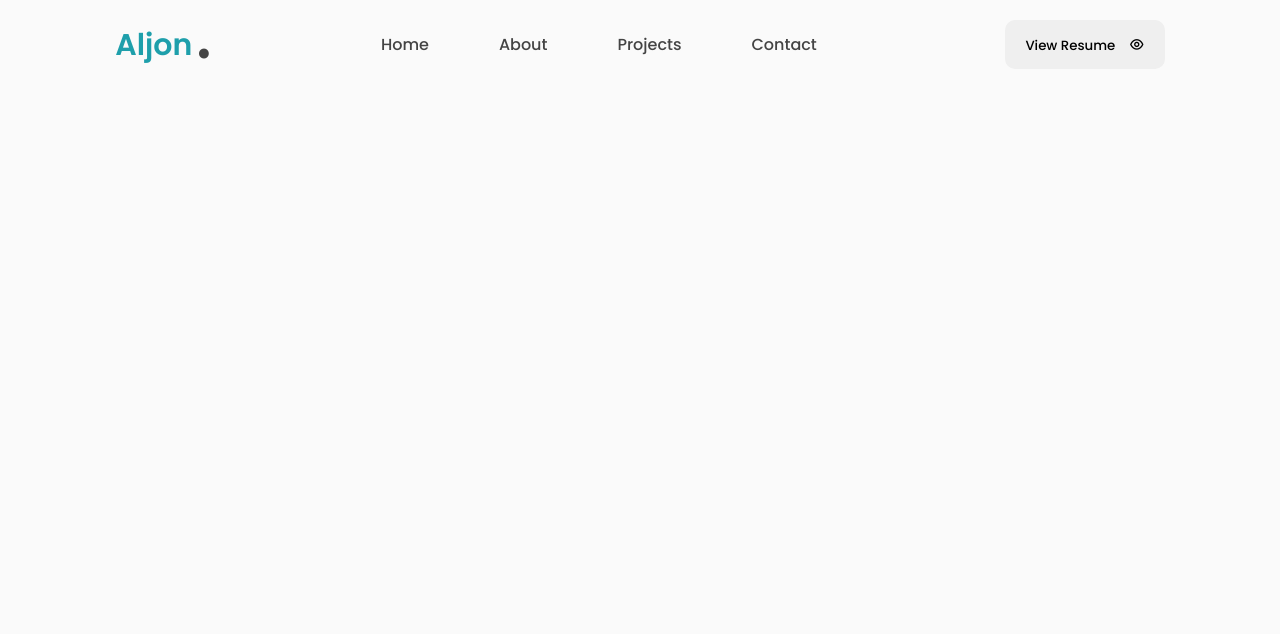
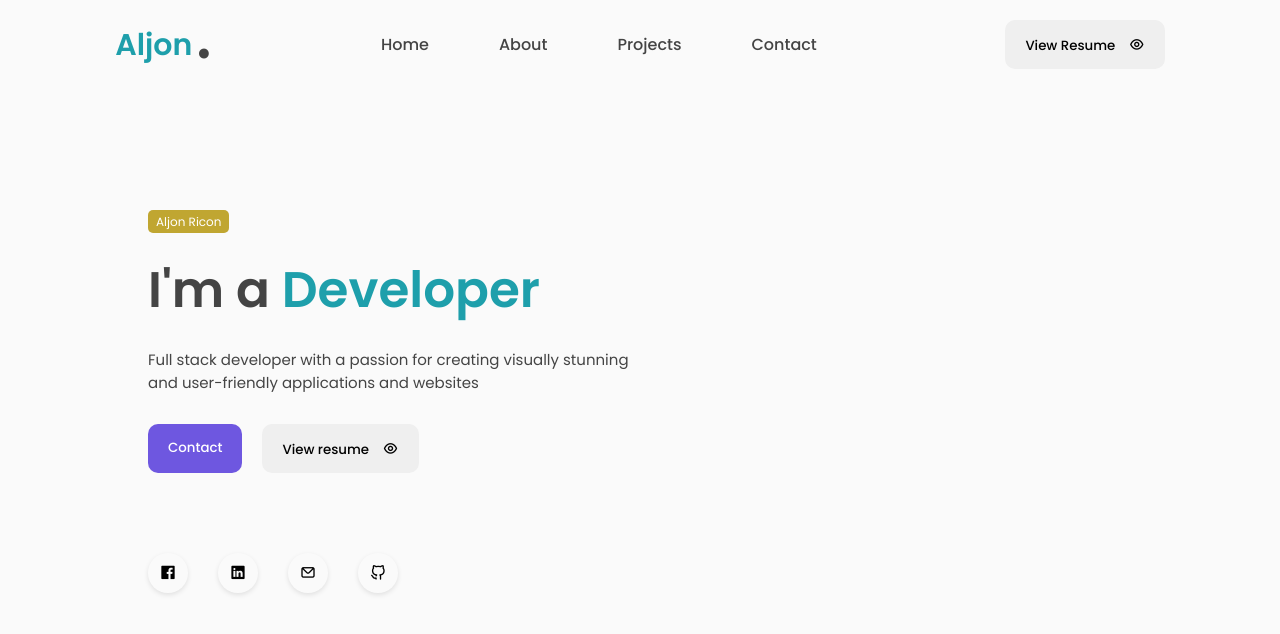
Before and after one commit to Ropepot/portfolio, a plain HTML site: page index.html in a window 1280 px wide. Drawn offline with nearby package versions, Linux system fonts and the light colour scheme.

Commit message:
Finish home section

```diff
--- a/index.html
+++ b/index.html
@@ -49,7 +49,29 @@
 
         <!-- main -->
          <main class="wrapper">
-
+            <section class="featured-box" id="home">
+                <div class="featured-text">
+                    <div class="featured-text-card">
+                        <span>Aljon Ricon</span>
+                    </div>
+                    <div class="featured-name">
+                        <p>I'm a <span class="typedText">Developer</span></p>
+                    </div>
+                    <div class="featured-text-info">
+                        <p>Full stack developer with a passion for creating visually stunning and user-friendly applications and websites</p>
+                    </div>
+                    <div class="featured-text-btn">
+                        <button class="btn blue-btn">Contact</button>
+                        <button class="btn">View resume <i class="uil uil-eye"></i></button>
+                    </div>
+                    <div class="social-icons">
+                        <div class="icon"><i class="uil uil-facebook"></i></div>
+                        <div class="icon"><i class="uil uil-linkedin"></i></div>
+                        <div class="icon"><i class="uil uil-envelope"></i></div>
+                        <div class="icon"><i class="uil uil-github-alt"></i> </div>
+                    </div>
+                </div>
+            </section>
          </main>
     </div>
     <!-- Type Js link -->
--- a/style.css
+++ b/style.css
@@ -62,7 +62,7 @@ html{
 }
 
 .btn:hover{
-    background: --var(--second-color);
+    background: var(--second-color);
     color: var(--color-white);
 }
 
@@ -142,9 +142,89 @@ nav{
     cursor: pointer;
 }
 
+
 /* wrapper design */
 .wrapper{
-    height: 150vh;
+    padding-inline: 10vw;
+}
+
+/* featured box */
+.featured-box{
+    position: relative;
+    display: flex;
+    height: 100vh;
+    min-height: 700px;
+}
+/* featured text box */
+.featured-text{
+    position: relative;
+    display: flex;
+    justify-content: center;
+    align-content: center;
+    min-height: 80vh;
+    flex-direction: column;
+    width: 50%;
+    padding-left: 20px;
+}
+
+.featured-text-card span{
+    background: var(--third-color);
+    color: var(--body-white);
+    padding: 3px 8px;
+    font-size: 12px;
+    border-radius: 5px;
+}
+
+.featured-name{
+    font-size: 50px;
+    font-weight: 600;
+    color: var(--text-color-second);
+    margin-block: 20px;
+}
+
+.typedText{
+    text-transform: capitalize;
+    color: var(--text-color-third);
+}
+
+.featured-text-info{
+    font-size: 15px;
+    margin-bottom: 30px;
+    color: var(--text-color-second);
+}
+
+.featured-text-btn{
+    display: flex;
+        gap: 20px;
+}
+
+.featured-text-btn>.blue-btn{
+    background: var(--first-color);
+    color: white;
+}
+
+.featured-text-btn>.blue-btn:hover{
+    background: var(--first-color-hover);
+}
+
+.social-icons{
+    display: flex;
+    margin-top: 5em;
+    gap: 30px;
+}
+.icon{
+    display: flex;
+    justify-content: center;
+    align-items: center;
+    width: 40px;
+    height: 40px;
+    border-radius: 50%;
+    box-shadow: 0px 2px 5px 0px rgba(0, 0, 0, 0.1);
+    cursor: pointer;
+}
+
+.icon:hover{
+    background: var(--second-color);
 }
 
 /* media query responsive */
@@ -171,6 +251,14 @@ nav{
     }
     .nav_menu_list{
         flex-direction: column;
+        justify-content: center;
+        align-items: center;
+        background: rgba(255,255,255,0.7);
+        backdrop-filter: blur(20px);
+        width: 100%;
+        min-height: 450px;
+        height: 90vh;
+        transition: .3s;
     }
     .nav-menu-btn{
         display: flex;
```
